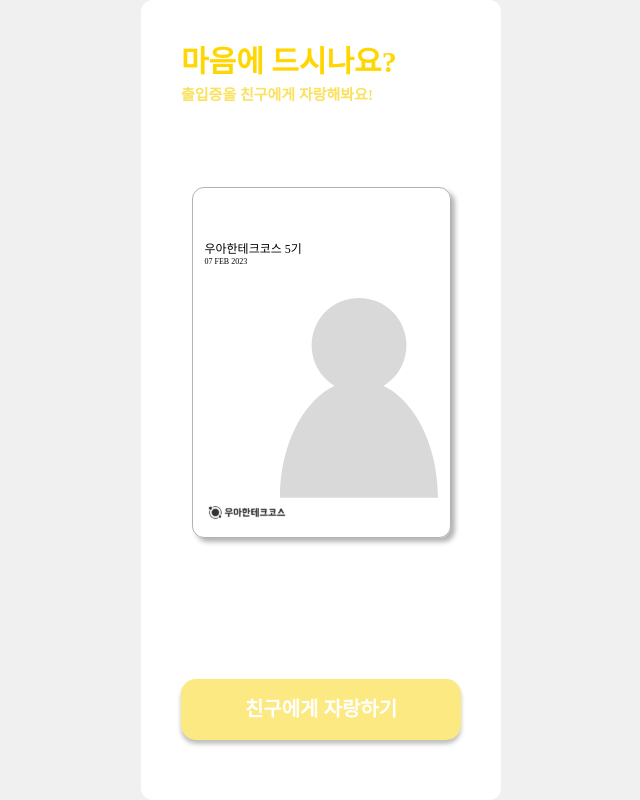
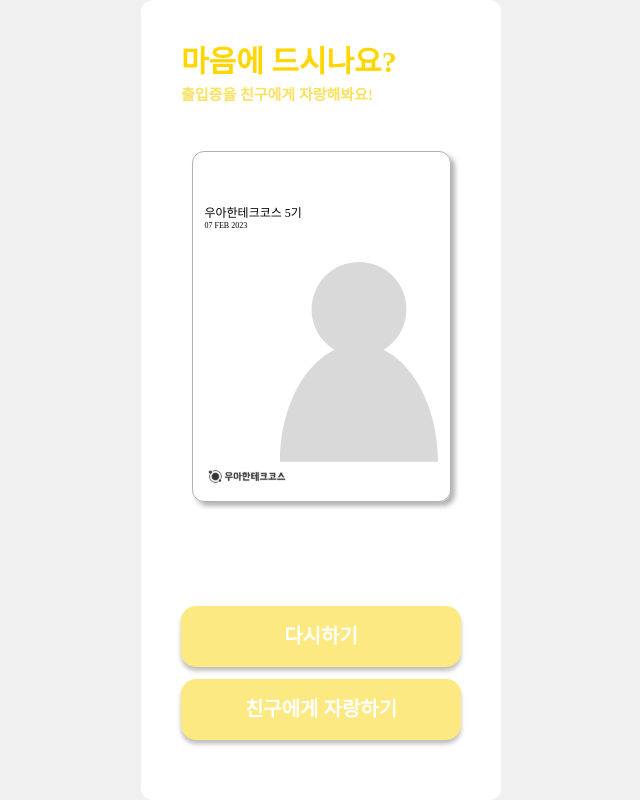
Before and after one commit to 2yunseong/nickname-generator, a React (Create React App) app: page /result in a window 1280 px wide. Shown: the whole page, without its empty margins (319-959 px from the left). Built offline with nearby package versions, Linux system fonts and the light colour scheme; a web font is replaced by a local one.

Commit message:
feat: 다시 시작하기 기능 구현

```diff
--- a/src/pages/ResultPage.tsx
+++ b/src/pages/ResultPage.tsx
@@ -1,8 +1,10 @@
 import styled from 'styled-components';
 import { ReactComponent as WootecoLogo } from '../asset/wooteco-logo.svg';
 import userDefault from '../asset/user-default.svg';
-import { useRecoilValue } from 'recoil';
+import { useRecoilState, useResetRecoilState } from 'recoil';
 import { selectNickname } from '../atom/selectNickname';
+import { useNavigate } from 'react-router-dom';
+import { options } from '../atom/options';
 
 const Crew = {
   generation: 5,
@@ -11,7 +13,17 @@
 
 export default function ResultPage() {
   const { generation, startDate } = Crew;
-  const nickname = useRecoilValue(selectNickname);
+  const [nickname, setNickname] = useRecoilState(selectNickname);
+  const resetOption = useResetRecoilState(options);
+
+  const navigate = useNavigate();
+
+  const restart = () => {
+    resetOption();
+    setNickname('');
+    navigate('/');
+  };
+
   return (
     <Wrapper>
       <Title>마음에 드시나요?</Title>
@@ -27,7 +39,10 @@
           <WootecoLogo />
         </PassCard>
       </ImageWrapper>
-      <GenerateButton>친구에게 자랑하기</GenerateButton>
+      <ButtonWrapper>
+        <GenerateButton onClick={restart}>다시하기</GenerateButton>
+        <GenerateButton>친구에게 자랑하기</GenerateButton>
+      </ButtonWrapper>
     </Wrapper>
   );
 }
@@ -48,6 +63,12 @@
   color: #fae15f;
   font-size: 15px;
   width: fit-content;
+`;
+
+const ButtonWrapper = styled.div`
+  display: flex;
+  flex-direction: column;
+  gap: 12px;
 `;
 
 const GenerateButton = styled.button`
```
